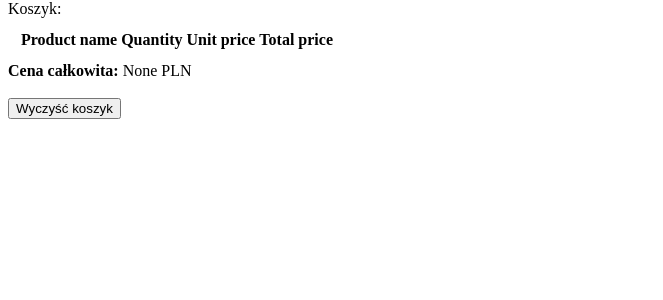
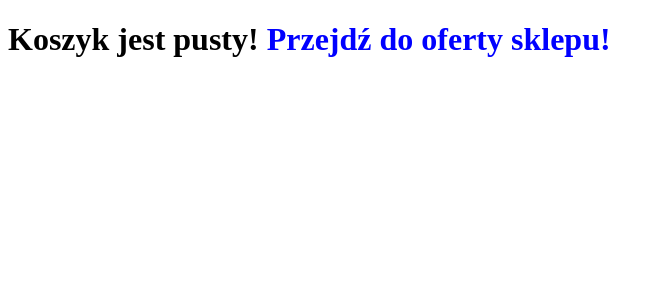
Before and after one commit to JakubKosakowski/Django-End-Project, a Django app: page /cart/ in a window 1280 px wide. Shown: the part 54-354 px from the top of the page, without its empty margins (0-663 px from the left). Run offline with Django 4.2, Linux system fonts and the light colour scheme; lists and menus that the app fills with data are empty.

Commit message:
Create new site view, when cart is empty

```diff
--- a/shop_app/templates/cart.html
+++ b/shop_app/templates/cart.html
@@ -5,6 +5,7 @@
 {% endblock %}
 
 {% block content %}
+    {% if info %}
         {{ title }}:
         <table style="background-color: white; margin: 10px;">
         <tr>
@@ -25,4 +26,7 @@
     </table>
     <strong>Cena całkowita: </strong> {{ price }} PLN<br><br>
     <button type="button"><a href="{% url 'clean-cart' %}" style="text-decoration: none; color: black;">Wyczyść koszyk</a></button>
+    {% else %}
+        <h1>Koszyk jest pusty! <a href="{% url 'offers' %}" style="text-decoration: none; color: blue;">Przejdź do oferty sklepu!</a></h1>
+    {% endif %}
 {% endblock %}
```
Lines whose indentation alone changed are shown as unchanged.
